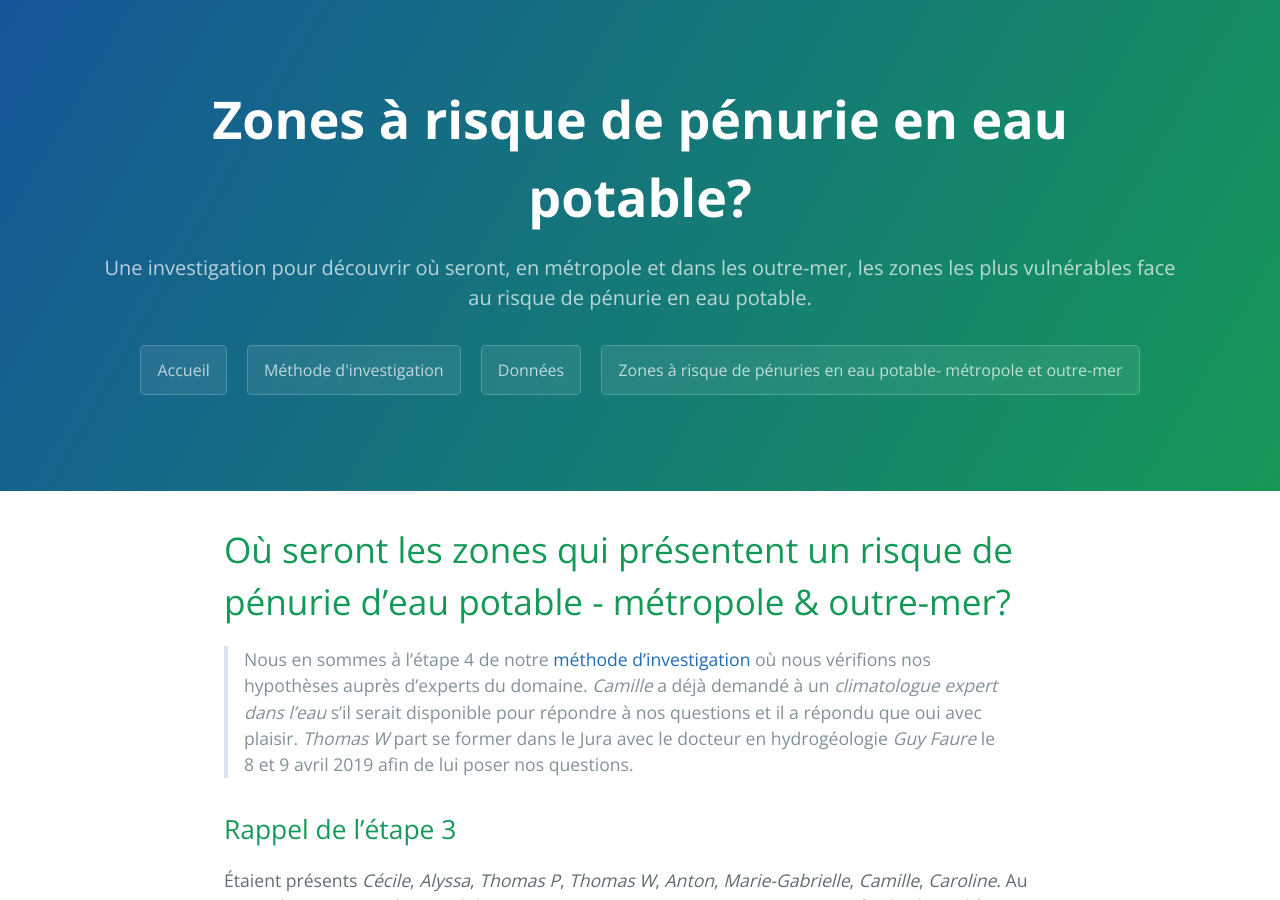
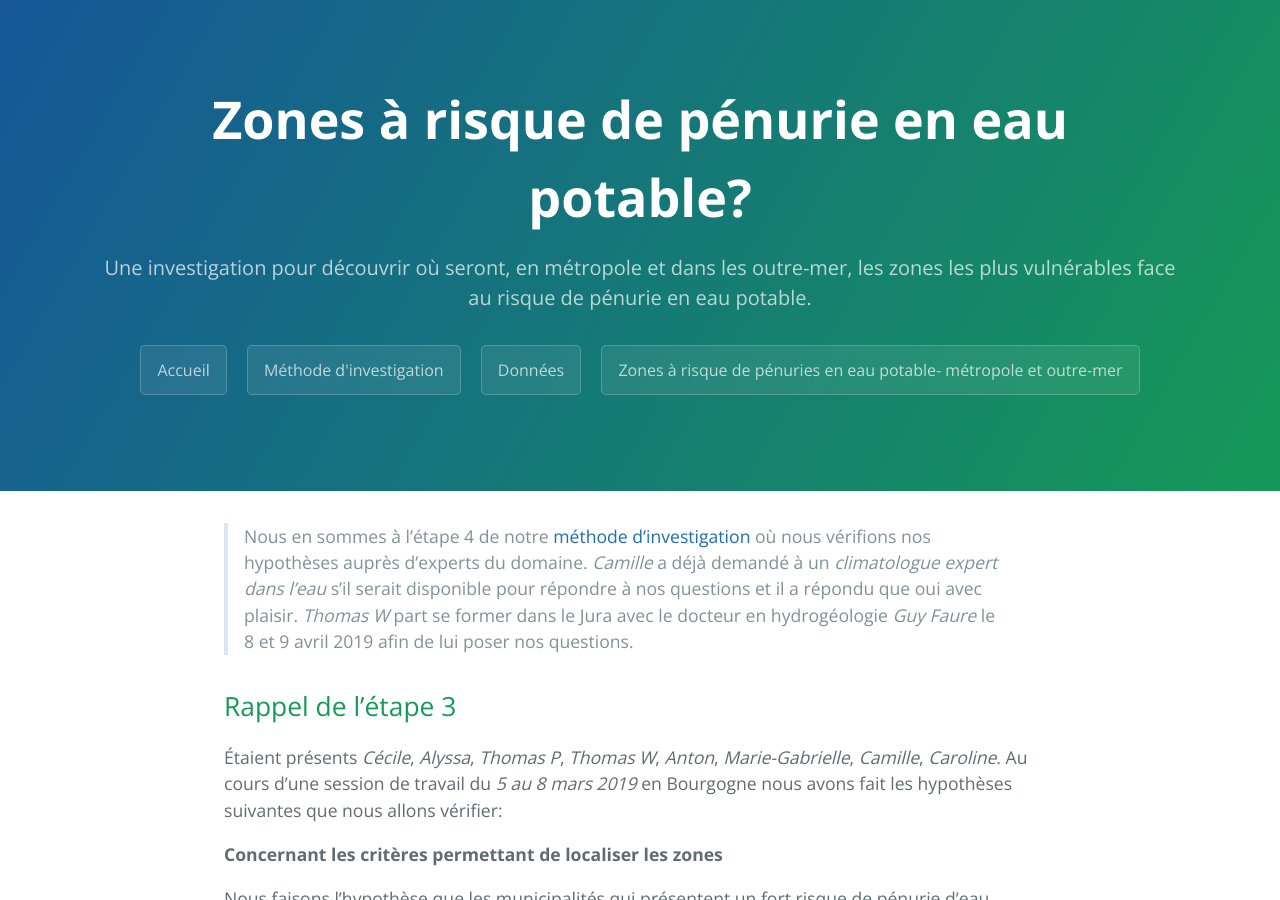
Before and after one commit to secheresses/Ancien-site, a Jekyll site: the page built from pages/risques-penurie-eau.md, in a window 1280 px wide and 900 px high. Built offline with Jekyll 4.4.1, drawn with Linux system fonts in a browser that asks for light colours.

Commit message:
Delete title

```diff
--- a/pages/risques-penurie-eau.md
+++ b/pages/risques-penurie-eau.md
@@ -4,8 +4,6 @@ title: Zones à risque de pénurie en eau potable?
 description: Une investigation pour découvrir où seront, en métropole et dans les outre-mer, les zones les plus vulnérables face au risque de pénurie en eau potable.
 permalink: /risques-penurie-eau
 ---
-
-# Où seront les zones qui présentent un risque de pénurie d'eau potable - métropole & outre-mer?
 
 > Nous en sommes à l'étape 4 de notre [méthode d'investigation](../methode) où nous vérifions nos hypothèses auprès d'experts du domaine. *Camille* a déjà demandé à un *climatologue expert dans l'eau* s'il serait disponible pour répondre à nos questions et il a répondu que oui avec plaisir. *Thomas W* part se former dans le Jura avec le docteur en hydrogéologie *Guy Faure* le 8 et 9 avril 2019 afin de lui poser nos questions.
 
```
